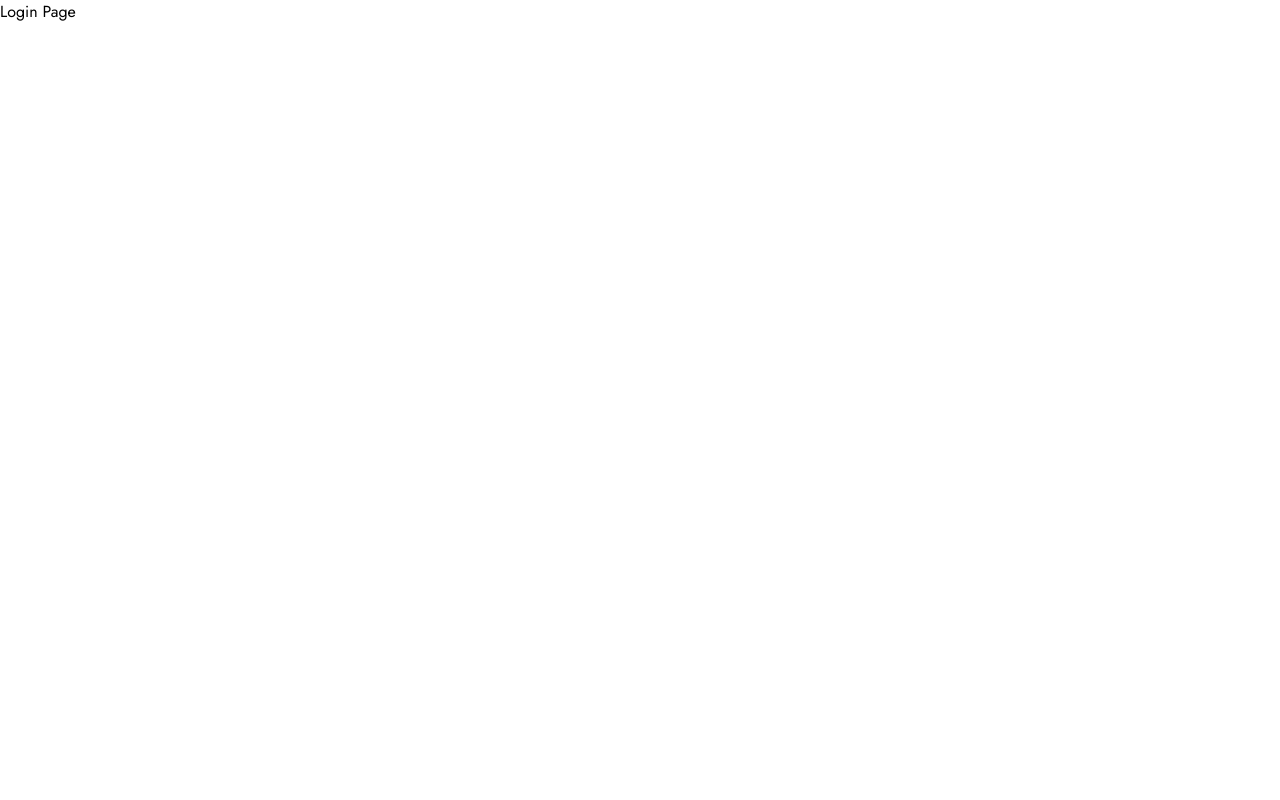
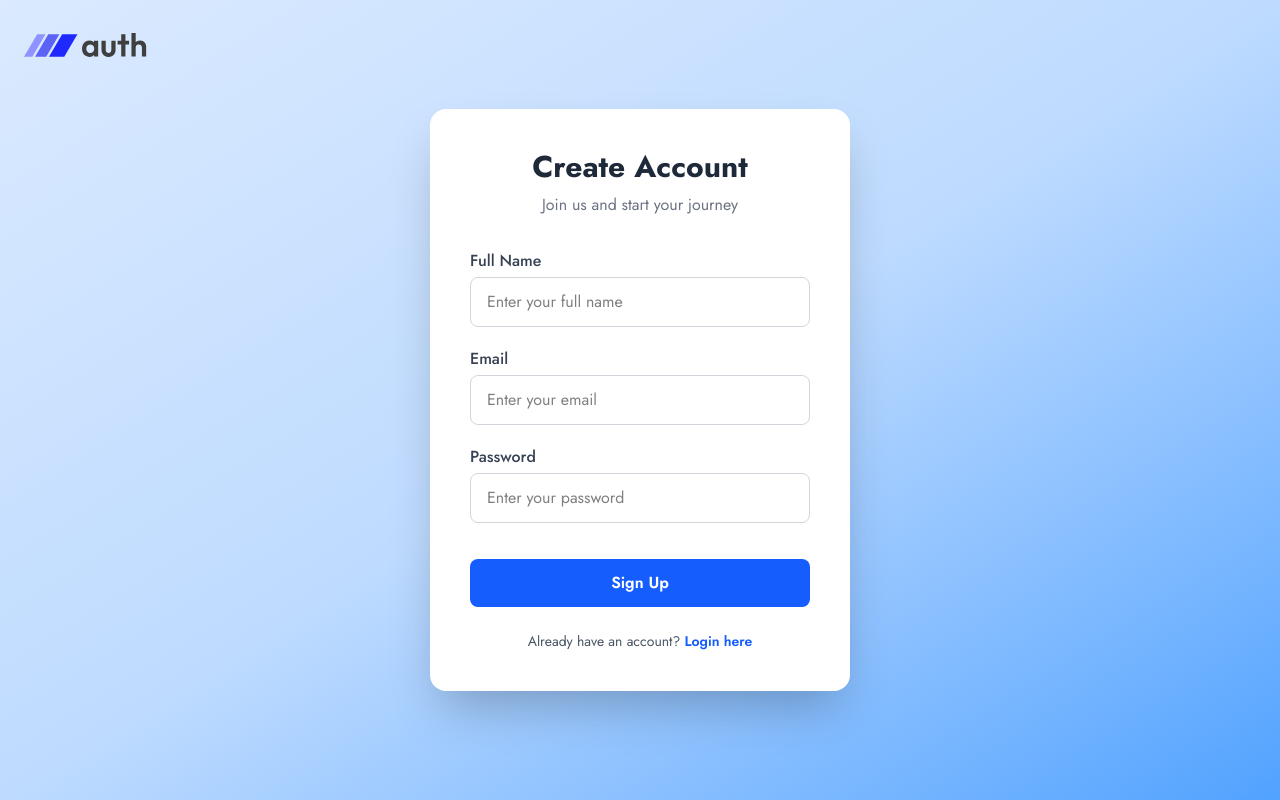
Before and after one commit to Naveenpokhrel/userAuth, a React (Vite) app in the folder client/Auth/: page /login in a window 1280 px wide. Built offline with nearby package versions, Linux system fonts and the light colour scheme.

Commit message:
completed login

```diff
--- a/client/Auth/src/pages/Home.jsx
+++ b/client/Auth/src/pages/Home.jsx
@@ -11,4 +11,4 @@ const Home = () => {
   );
 };
 
-export default Home
+export default Home;
--- a/client/Auth/src/pages/Login.jsx
+++ b/client/Auth/src/pages/Login.jsx
@@ -1,9 +1,95 @@
-import React from 'react'
+import React, { useState } from "react";
+import { assets } from "../assets/assets";
 
-const Login = () => {
+const AuthPage = () => {
+  const [state, setState] = useState("Sign Up");
+
   return (
-    <div>Login Page</div>
-  )
-}
+    <div className="h-screen flex items-center justify-center bg-gradient-to-br from-blue-100 via-blue-200 to-blue-400 relative overflow-hidden font-[Outfit,sans-serif]">
+      {/* Logo */}
+      <img
+        src={assets.logo}
+        alt="Logo"
+        className="absolute left-6 top-6 w-28 sm:w-32 cursor-pointer"
+      />
 
-export default Login
+      {/* Auth Card */}
+      <div className="relative z-10 bg-white p-10 rounded-2xl shadow-2xl w-[380px] sm:w-[420px]">
+        {/* Title */}
+        <h2 className="text-3xl font-bold text-gray-800 text-center mb-2">
+          {state === "Sign Up" ? "Create Account" : "Welcome Back"}
+        </h2>
+        <p className="text-gray-500 text-center mb-8">
+          {state === "Sign Up"
+            ? "Join us and start your journey"
+            : "Login to continue"}
+        </p>
+
+        {/* Form */}
+        <form className="flex flex-col gap-5">
+          {state === "Sign Up" && (
+            <div className="flex flex-col text-left">
+              <label className="text-gray-700 font-medium mb-1">Full Name</label>
+              <input
+                type="text"
+                placeholder="Enter your full name"
+                className="px-4 py-3 rounded-lg bg-white border border-gray-300 focus:outline-none focus:ring-2 focus:ring-blue-400"
+              />
+            </div>
+          )}
+
+          <div className="flex flex-col text-left">
+            <label className="text-gray-700 font-medium mb-1">Email</label>
+            <input
+              type="email"
+              placeholder="Enter your email"
+              className="px-4 py-3 rounded-lg bg-white border border-gray-300 focus:outline-none focus:ring-2 focus:ring-blue-400"
+            />
+          </div>
+
+          <div className="flex flex-col text-left">
+            <label className="text-gray-700 font-medium mb-1">Password</label>
+            <input
+              type="password"
+              placeholder="Enter your password"
+              className="px-4 py-3 rounded-lg bg-white border border-gray-300 focus:outline-none focus:ring-2 focus:ring-blue-400"
+            />
+          </div>
+
+          {state === "Login" && (
+            <a
+              href="#"
+              className="text-sm text-blue-500 hover:underline text-right"
+            >
+              Forgot password?
+            </a>
+          )}
+
+          <button
+            type="submit"
+            className="mt-4 bg-blue-600 text-white py-3 rounded-lg font-semibold hover:bg-blue-700 transition"
+          >
+            {state}
+          </button>
+        </form>
+
+        {/* Switch */}
+        <p className="text-sm text-gray-600 mt-6 text-center">
+          {state === "Sign Up"
+            ? "Already have an account?"
+            : "Don’t have an account?"}{" "}
+          <span
+            onClick={() =>
+              setState(state === "Sign Up" ? "Login" : "Sign Up")
+            }
+            className="text-blue-600 font-semibold cursor-pointer hover:underline"
+          >
+            {state === "Sign Up" ? "Login here" : "Sign up here"}
+          </span>
+        </p>
+      </div>
+    </div>
+  );
+};
+
+export default AuthPage;
--- a/client/Auth/src/pages/ResetPassword.jsx
+++ b/client/Auth/src/pages/ResetPassword.jsx
@@ -1,7 +1,69 @@
-import React from 'react'
+import React, { useState } from "react";
+import { assets } from "../assets/assets";
 
-export const ResetPassword = () => {
+const ForgotPasswordPage = () => {
+  const [email, setEmail] = useState("");
+
+  const handleSubmit = (e) => {
+    e.preventDefault();
+    // Handle password reset logic here
+    console.log("Reset link sent to:", email);
+  };
+
   return (
-    <div>ResetPassword Pages</div>
-  )
-}
+    <div className="h-screen flex items-center justify-center bg-gradient-to-br from-blue-100 via-blue-200 to-blue-400 relative overflow-hidden font-[Outfit,sans-serif]">
+      {/* Logo */}
+      <img
+        src={assets.logo}
+        alt="Logo"
+        className="absolute left-6 top-6 w-28 sm:w-32 cursor-pointer"
+      />
+
+      {/* Auth Card */}
+      <div className="relative z-10 bg-white p-10 rounded-2xl shadow-2xl w-[380px] sm:w-[420px]">
+        {/* Title */}
+        <h2 className="text-3xl font-bold text-gray-800 text-center mb-2">
+          Forgot Password
+        </h2>
+        <p className="text-gray-500 text-center mb-8">
+          Enter your email to receive a password reset link
+        </p>
+
+        {/* Form */}
+        <form className="flex flex-col gap-5" onSubmit={handleSubmit}>
+          <div className="flex flex-col text-left">
+            <label className="text-gray-700 font-medium mb-1">Email</label>
+            <input
+              type="email"
+              placeholder="Enter your email"
+              value={email}
+              onChange={(e) => setEmail(e.target.value)}
+              className="px-4 py-3 rounded-lg bg-white border border-gray-300 focus:outline-none focus:ring-2 focus:ring-blue-400"
+              required
+            />
+          </div>
+
+          <button
+            type="submit"
+            className="mt-4 bg-blue-600 text-white py-3 rounded-lg font-semibold hover:bg-blue-700 transition"
+          >
+            Send Reset Link
+          </button>
+        </form>
+
+        {/* Back to Login */}
+        <p className="text-sm text-gray-600 mt-6 text-center">
+          Remembered your password?{" "}
+          <span
+            className="text-blue-600 font-semibold cursor-pointer hover:underline"
+            onClick={() => (window.location.href = "/login")} // Replace with your login route
+          >
+            Login here
+          </span>
+        </p>
+      </div>
+    </div>
+  );
+};
+
+export default ForgotPasswordPage;
--- a/client/Auth/src/pages/Routes/pages.jsx
+++ b/client/Auth/src/pages/Routes/pages.jsx
@@ -2,8 +2,7 @@ import { BrowserRouter, Routes, Route } from "react-router-dom";
 import Home from "../Home";
 import Login from "../Login";
 import EmailVerify from "../EmailVerify";
-import { ResetPassword } from "../ResetPassword";
-
+import ResetPassword from "../../pages/ResetPassword";
 export default function AppRoutes() {
   return (
     <BrowserRouter>
```
